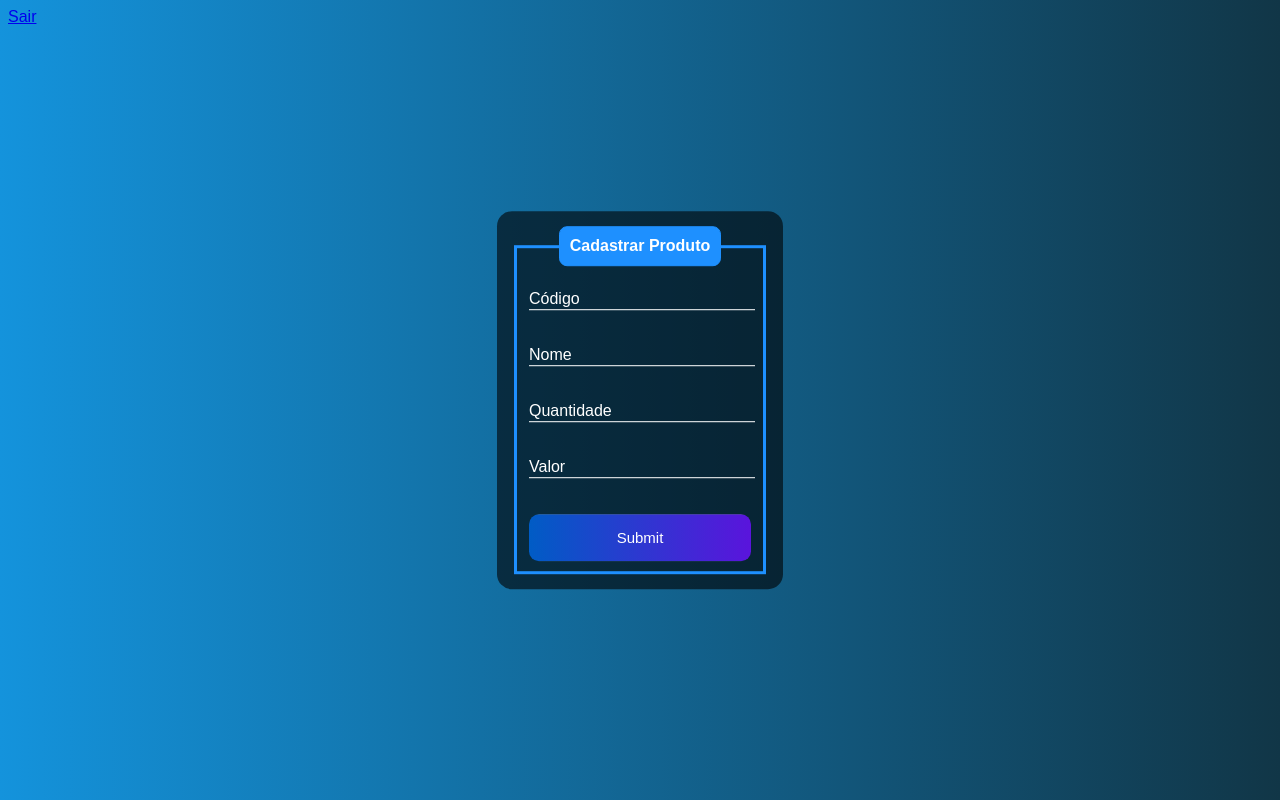
After one commit to dcn251098/sitema-produtos, a PHP site: page /cadastro_produtos.php in a window 1280 px wide. The commit adds this page. Run offline with PHP 8.4, Linux system fonts and the light colour scheme.

Commit message:
Add files via upload

```diff
--- /dev/null
+++ b/cadastro_produtos.php
@@ -0,0 +1,115 @@
+<!DOCTYPE html>
+<html lang="en">
+<head>
+    <meta charset="UTF-8">
+    <meta http-equiv="X-UA-Compatible" content="IE=edge">
+    <meta name="viewport" content="width=device-width, initial-scale=1.0">
+    <title>Sistema</title>
+
+    <style>
+        body{
+            font-family: Arial, Helvetica, sans-self;
+            background-image: linear-gradient(to right, rgb(20, 147, 220), rgb(17, 54, 71));
+        }
+        .box{
+            color: white;
+            position: absolute;
+            top: 50%;
+            left: 50%;
+            transform: translate(-50%,-50%);
+            background-color: rgba(0, 0, 0, 0.6);
+            padding: 15px;
+            border-radius: 15px;
+            width: 20%;
+        }
+        fieldset{
+            border: 3px solid dodgerblue;
+        }
+        legend{
+            border: 1px solid dodgerblue;
+            padding: 10px;
+            text-align: center;
+            background-color: dodgerblue;
+            border-radius: 8px;
+        }
+        .inputBox{
+            position: relative;
+        }
+        .inputUser{
+            background: none;
+            border: none;
+            border-bottom: 1px solid white;
+            outline: none;
+            color: white;
+            font-size: 15px;
+            width: 100%;
+            letter-spacing: 2px;
+        }
+        .labelInput{
+            position: absolute;
+            top: 0px;
+            left: 0px;
+            pointer-events: none;
+            transition: .5s;
+        }
+        .inputUser:focus ~ .labelInput,
+        .inputUser:valid ~ .labelInput{
+            top: -20px;
+            font-size: 12px;
+            color: dodgerblue;
+        }
+        #data_nascimento{
+            border: none;
+            padding: 8px;
+            border-radius: 10px;
+            outline: none;
+            font-size: 15px;
+        }
+        #submit{
+            background-image: linear-gradient(to right, rgb(0, 92, 197), rgb(90, 20, 220));
+            width: 100%;
+            border: none;
+            padding: 15px;
+            color: white;
+            font-size: 15px;
+            cursor: pointer;
+            border-radius: 10px;
+        }
+        #submit:hover{
+            background-image: linear-gradient(to right, rgb(0, 80,172), rgb(80, 19, 195));
+        }
+    </style>
+</head>
+<body>
+    <a href="login.php">Sair</a>
+    <div class="box">
+        <form action="cadastro_produto.php">
+            <fieldset>
+                <legend><b>Cadastrar Produto</b></legend>
+                <br>
+                <div class="inputBox">
+                    <input type="text" name="id" id="id" class="inputUser" required>
+                    <label for="id" class="labelInput">Código</label>
+                </div>
+                <br><br>
+                <div class="inputBox">
+                    <input type="text" name="nome" id="nome" class="inputUser" required>
+                    <label for="nome" class="labelInput">Nome</label>
+                </div>
+                <br><br>
+                <div class="inputBox">
+                    <input type="number" name="quantidade" id="quantidade" class="inputUser" required>
+                    <label for="quantidade" class="labelInput">Quantidade</label>
+                </div>
+                <br><br>
+                <div class="inputBox">
+                    <input type="text" name="valor" id="valor" class="inputUser" required>
+                    <label for="valor" class="labelInput">Valor</label>
+                </div>
+                <br><br>
+                <input type="submit" name="submit" id="submit">
+            </fieldset>
+        </form>
+    </div>
+</body>
+</html>
--- a/config.php
+++ b/config.php
@@ -2,7 +2,7 @@
     $dbHost = 'Localhost';
     $dbUsername = 'root';
     $dbPassword = '';
-    $dbName = 'sistema-produtos';
+    $dbName = 'sistema';
 
     $conexao = new mysqli($dbHost,$dbUsername,$dbPassword,$dbName);
 
```
Also changed, not shown: cadastro_usuario.php (+9 -3 lines), index.php (added, +43 -0 lines), login.php (+13 -9 lines), testLogin.php (added, +26 -0 lines).
